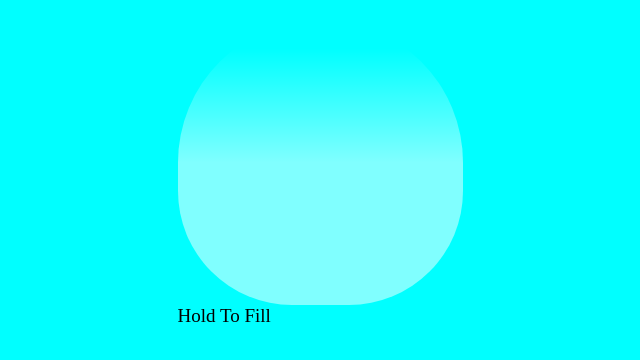
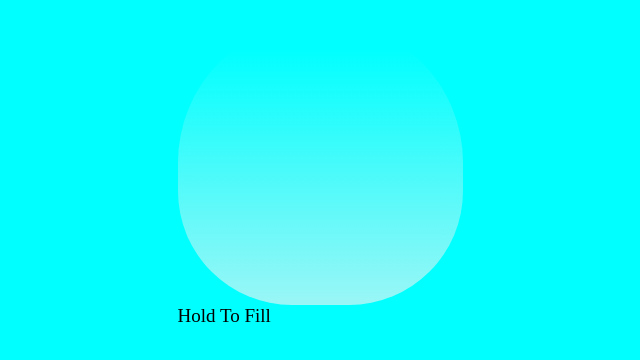
Before and after one commit to swagylicious/FishBowl, a plain HTML site: page index.html in a window 1280 px wide. Shown: the part 246-606 px from the top of the page, without its empty margins (320-960 px from the left). Drawn offline with Linux system fonts and the light colour scheme.

Commit message:
May 6, 2024, 6:52 PM

```diff
--- a/styles.css
+++ b/styles.css
@@ -73,5 +73,5 @@ body{
     width: 100%;
     height: 100%;
     border-radius: 50% 50% 40% 40%;
-    background: linear-gradient(transparent 10%, rgba(255, 255, 255, 0.5) 50%);
+    background: linear-gradient(transparent 10%, #f1f1f1 150%);
 }
```
